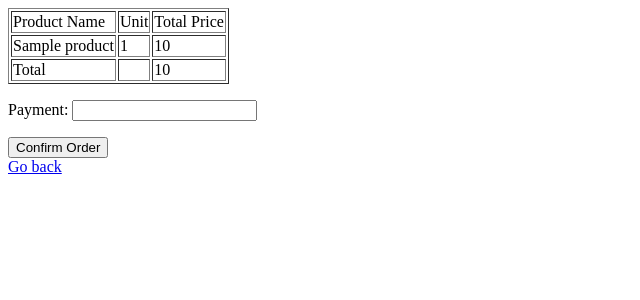
After one commit to ttaitana/WoodMateWebsite, a Django app: page /shop/makeOrder/ in a window 1280 px wide. The commit adds this page. Shown: the top 300 px of the page, without its empty margins (0-640 px from the left). Run offline with Django 3.2, Linux system fonts and the light colour scheme; a user stored in the database is signed in; tables that the repository leaves empty hold one stand-in row (values such as "Sample post").

Commit message:
Finish core function

```diff
--- a/backend/woodmate/shop/forms.py
+++ b/backend/woodmate/shop/forms.py
@@ -37,3 +37,8 @@ class FeedbackModelForm(forms.ModelForm):
     class Meta:
         model = Feedback
         fields = '__all__'
+
+class MakeOrderForm(forms.Form):
+    payment = forms.CharField(max_length=50)
+    status = forms.CharField(max_length=30, widget=forms.HiddenInput)
+    date = forms.DateField(widget=forms.HiddenInput)
--- a/backend/woodmate/shop/models.py
+++ b/backend/woodmate/shop/models.py
@@ -5,6 +5,25 @@ class Customer(models.Model):
     first_name = models.CharField(max_length=50)
     last_name = models.CharField(max_length=50)
     email = models.EmailField()
+    phone_number = models.CharField(max_length=10)
+    user = models.OneToOneField('auth.User', on_delete=models.CASCADE)
+
+    def __str__(self):
+        return self.first_name
+
+class Sales(models.Model):
+    sid = models.AutoField(primary_key=True)
+    first_name = models.CharField(max_length=50)
+    last_name = models.CharField(max_length=50)
+    user = models.OneToOneField('auth.User', on_delete=models.CASCADE)
+
+    def __str__(self):
+        return self.first_name
+
+class DeliveryMan(models.Model):
+    dm_id = models.AutoField(primary_key=True)
+    first_name = models.CharField(max_length=50)
+    last_name = models.CharField(max_length=50)
     phone_number = models.CharField(max_length=10)
     user = models.OneToOneField('auth.User', on_delete=models.CASCADE)
 
@@ -22,14 +41,20 @@ class Product(models.Model):
     product_desc = models.CharField(max_length=150)
     price = models.IntegerField()
     stock = models.IntegerField()
+    modifier = models.ForeignKey(Sales, on_delete=models.PROTECT)
+
+    def __str__(self):
+        return self.product_name
 
 class Order(models.Model):
     oid = models.AutoField(primary_key=True)
     payment = models.CharField(max_length=50)
     status = models.CharField(max_length=30)
     date = models.DateField()
-    total_price = models.IntegerField()
+    total_price = models.IntegerField(null=True, blank=True)
     customer = models.ForeignKey(Customer, on_delete=models.PROTECT)
+    sales = models.ForeignKey(Sales, on_delete=models.PROTECT, null=True, blank=True)
+    deliveryman = models.ForeignKey(DeliveryMan, on_delete=models.PROTECT, null=True, blank=True)
 
 class OrderList(models.Model):
     line_id = models.AutoField(primary_key=True)
@@ -38,17 +63,6 @@ class OrderList(models.Model):
     price = models.IntegerField()
     total_price = models.IntegerField()
     order = models.ForeignKey(Order, on_delete=models.CASCADE)
-
-class Sales(models.Model):
-    sid = models.AutoField(primary_key=True)
-    first_name = models.CharField(max_length=50)
-    last_name = models.CharField(max_length=50)
-
-class DeliveryMan(models.Model):
-    dm_id = models.AutoField(primary_key=True)
-    first_name = models.CharField(max_length=50)
-    last_name = models.CharField(max_length=50)
-    phone_number = models.CharField(max_length=10)
 
 class Cart(models.Model):
     cart_id = models.AutoField(primary_key=True)
--- a/backend/woodmate/shop/templates/shop/index.html
+++ b/backend/woodmate/shop/templates/shop/index.html
@@ -5,10 +5,14 @@
         <meta charset="UTF-8">
     </head>
     <body>
-        <a href="{% url 'viewitems' %}">View Item</a>
+        <a href="{% url 'viewitems' type_id=0 %}">View Item</a>
         <br>
         {% if user.is_authenticated %}
         <a href="{% url 'address' %}">Address</a>
+        <br>
+        <a href="{% url 'editcart' %}">Edit Cart</a>
+        <br>
+        <a href="{% url 'checkorder' %}">Check your order</a>
         <br>
         <a href="{% url 'feedback' %}">Send Feedback</a>
         <br>
--- a/backend/woodmate/shop/templates/shop/itemDetails.html
+++ b/backend/woodmate/shop/templates/shop/itemDetails.html
@@ -17,9 +17,9 @@
                 <td>{{ item.product_desc }}</td>
                 <td>{{ item.price }}</td>
                 <td>{{ item.stock }}</td>
-                <td><a href="">Add to cart</a></td>
+                <td><a href="{% url 'addtocart' product_id=item.product_id%}">Add to cart</a></td>
             </tr>
         </table>
-        <a href="{% url 'viewitems' %}">Go back</a>
+        <a href="{% url 'viewitems' type_id=0 %}">Go back</a>
     </body>
 </html>
--- /dev/null
+++ b/backend/woodmate/shop/templates/shop/make_order.html
@@ -0,0 +1,34 @@
+<!DOCTYPE html>
+<html>
+    <head>
+        <title>Make an order</title>
+        <meta charset="UTF-8">
+    </head>
+    <body>
+        <table border=1>
+            <tr>
+                <td>Product Name</td>
+                <td>Unit</td>
+                <td>Total Price</td>
+            </tr>
+            {% for c in cart %}
+            <tr>
+                <td>{{ c.pid }}</td>
+                <td>{{ c.unit }}</td>
+                <td>{{ c.price }}</td>
+            </tr>
+            {% endfor %}
+            <tr>
+                <td>Total</td>
+                <td></td>
+                <td>{{ totalprice }}</td>
+            </tr>
+        </table>
+        <form method="POST" action="{% url 'makeorder' %}">
+            {% csrf_token %}
+            {{ form.as_p }}
+            <input type="submit" value="Confirm Order">
+        </form>
+        <a href="{% url 'index' %}">Go back</a>
+    </body>
+</html>
--- a/backend/woodmate/shop/templates/shop/view_items.html
+++ b/backend/woodmate/shop/templates/shop/view_items.html
@@ -5,6 +5,11 @@
         <meta charset="UTF-8">
     </head>
     <body>
+        ประเภทสินค้า :
+        <a href="{% url 'viewitems' type_id=0 %}">All</a>
+        {% for t in types %}
+        <a href="{% url 'viewitems' type_id=t.ptype_id %}">{{ t.ptype_name }}</a>
+        {% endfor %}
         <table border=1>
             <tr>
                 <td>Name</td>
--- a/backend/woodmate/shop/urls.py
+++ b/backend/woodmate/shop/urls.py
@@ -11,7 +11,16 @@ urlpatterns = [
     path('del_address/<int:address_id>', views.del_address, name='del_address'),
     path('edit_address/<int:address_id>', views.edit_address, name='edit_address'),
     path('feedback/', views.feedback, name='feedback'),
-    path('viewitems/', views.viewAllItem, name='viewitems'),
+    path('viewitems/<int:type_id>', views.viewAllItem, name='viewitems'),
     path('itemdetails/<int:product_id>', views.itemDetails, name='itemdetails'),
+    path('addToCart/<int:product_id>', views.addToCart, name='addtocart'),
+    path('editCart/', views.editCart, name='editcart'),
+    path('plusUnit/<int:cart_id>', views.plusUnit, name='plusunit'),
+    path('minusUnit/<int:cart_id>', views.minusUnit, name='minusunit'),
+    path('deleteCart/<int:cart_id>', views.deleteCart, name='deletecart'),
+    path('makeOrder/', views.makeOrder, name='makeorder'),
+    path('checkOrder/', views.checkOrder, name='checkorder'),
+    path('orderDetails/<int:order_id>', views.orderDetails, name='orderdetails'),
+
 
 ]
--- a/backend/woodmate/shop/views.py
+++ b/backend/woodmate/shop/views.py
@@ -3,6 +3,7 @@ from django.http import HttpResponse
 from django.contrib.auth.models import User
 from shop.forms import *
 from shop.models import *
+import datetime
 from django.contrib.auth import authenticate, login, logout
 from django.contrib.auth.decorators import login_required, permission_required
 
@@ -149,12 +150,16 @@ def feedback(request):
     context['form'] = form
     return render(request, template_name='shop/feedback.html', context=context)
 
-def viewAllItem(request):
+def viewAllItem(request, type_id):
     context = {}
-    items = Product.objects.all()
-    if request.method == "POST":
-        pass
+    types = ProductType.objects.all()
+    if type_id != 0:
+        gettype = ProductType.objects.get(ptype_id=type_id)
+        items = Product.objects.filter(product_type=gettype)
+    else:
+        items = Product.objects.all()
     context['item'] = items
+    context['types'] = types
     return render(request, template_name='shop/view_items.html', context=context)
 
 def itemDetails(request, product_id):
@@ -162,3 +167,121 @@ def itemDetails(request, product_id):
     product = Product.objects.get(product_id=product_id)
     context['item'] = product
     return render(request, template_name='shop/itemDetails.html', context=context)
+
+@login_required
+def addToCart(request, product_id):
+    product = Product.objects.get(product_id=product_id)
+    customer = Customer.objects.get(user=request.user)
+    try:
+        print(Cart.objects.get(pid=product, cid=customer))
+        cart = Cart.objects.get(pid=product, cid=customer)
+        unit = cart.unit
+        unit += 1
+        cart.unit = unit
+        cart.save()
+    except:
+        cart = Cart.objects.create(
+            cid = customer,
+            pid = product,
+            unit = 1
+        )
+    return redirect('viewitems', type_id=0)
+
+def editCart(request):
+    customer = Customer.objects.get(user=request.user)
+    cart = Cart.objects.filter(cid=customer)
+    context = {}
+    context['cart'] = cart
+    return render(request, template_name='shop/edit_cart.html', context=context)
+
+def plusUnit(request, cart_id):
+    cart = Cart.objects.get(cart_id=cart_id)
+    unit = cart.unit
+    unit += 1
+    cart.unit = unit
+    cart.save()
+    return redirect('editcart')
+
+def minusUnit(request, cart_id):
+    cart = Cart.objects.get(cart_id=cart_id)
+    unit = cart.unit
+    unit -= 1
+    cart.unit = unit
+    if unit == 0:
+        cart.delete()
+    else:
+        cart.save()
+    return redirect('editcart')
+
+def deleteCart(request, cart_id):
+    cart = Cart.objects.get(cart_id=cart_id)
+    cart.delete()
+    return redirect('editcart')
+
+def makeOrder(request):
+    context = {}
+    customer = Customer.objects.get(user = request.user)
+    cart = Cart.objects.filter(cid = customer)
+    if request.method == 'POST':
+        form = MakeOrderForm(request.POST)
+        if form.is_valid():
+            payment = request.POST.get('payment')
+            date = request.POST.get('date')
+            status = request.POST.get('status')
+            order = Order.objects.create(
+                payment=payment,
+                status=status,
+                date=date,
+                customer = customer
+            )
+            totalprice = 0
+            for c in cart:
+                product = c.pid
+                checkunit = product.stock - c.unit
+                if checkunit < 0:
+                    return redirect('editcart')
+                product.stock = checkunit
+                price = product.price * c.unit
+                totalprice += price
+                orderlist = OrderList.objects.create(
+                    product=product,
+                    unit=c.unit,
+                    price=product.price,
+                    total_price=price,
+                    order=order
+                )
+                product.save()
+                c.delete()
+            order.total_price = totalprice
+            order.save()
+
+            return redirect('index')
+    totalprice = 0
+    for c in cart:
+        product = c.pid
+        price = product.price * c.unit
+        totalprice += price
+        c.price = price
+    today = datetime.datetime.now().date()
+    form = MakeOrderForm(initial={'date': today, 'status': 'Waiting'})
+    context['form'] = form
+    context['cart'] = cart
+    context['totalprice'] = totalprice
+    return render(request, template_name='shop/make_order.html', context=context)
+
+@login_required
+def checkOrder(request):
+    context = {}
+    customer = Customer.objects.get(user = request.user)
+    order = Order.objects.filter(customer = customer)
+    context['order'] = order
+    return render(request, template_name='shop/check_order.html', context=context)
+
+@login_required
+def orderDetails(request, order_id):
+    context = {}
+    order = Order.objects.get(oid=order_id)
+    orderlist = OrderList.objects.filter(order=order)
+    context['orderlist'] = orderlist
+    context['order'] = order
+    return render(request, template_name='shop/order_details.html', context=context)
--- a/backend/woodmate/woodmate/settings.py
+++ b/backend/woodmate/woodmate/settings.py
@@ -123,3 +123,5 @@ USE_TZ = True
 # https://docs.djangoproject.com/en/2.1/howto/static-files/
 
 STATIC_URL = '/static/'
+
+LOGIN_URL = '/shop/login/'
```
Also changed, not shown: backend/woodmate/shop/admin.py (+34 -0 lines), backend/woodmate/shop/templates/shop/check_order.html (added, +24 -0 lines), backend/woodmate/shop/templates/shop/edit_cart.html (added, +27 -0 lines), backend/woodmate/shop/templates/shop/order_details.html (added, +30 -0 lines), backend/woodmate/shop/migrations/0002_auto_20190503_2110.py (added), backend/woodmate/shop/migrations/0003_auto_20190503_2308.py (added).
